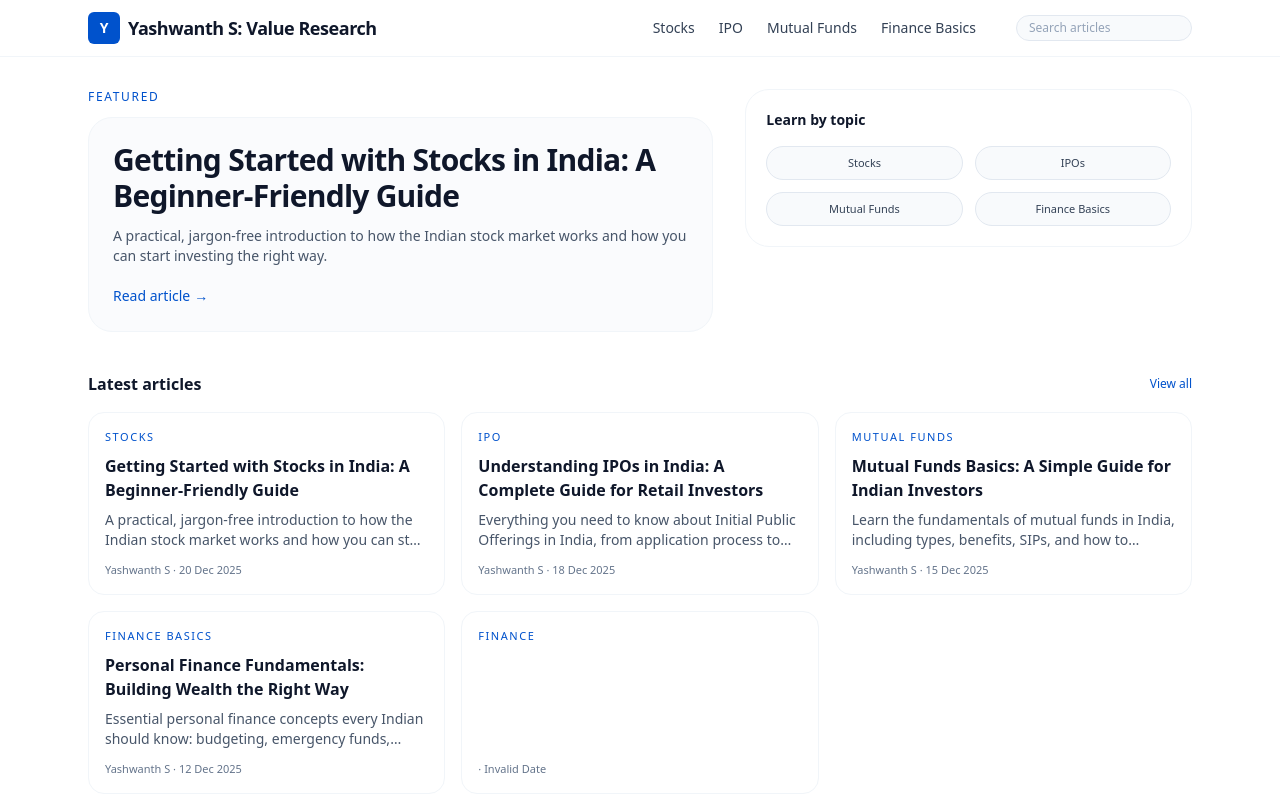
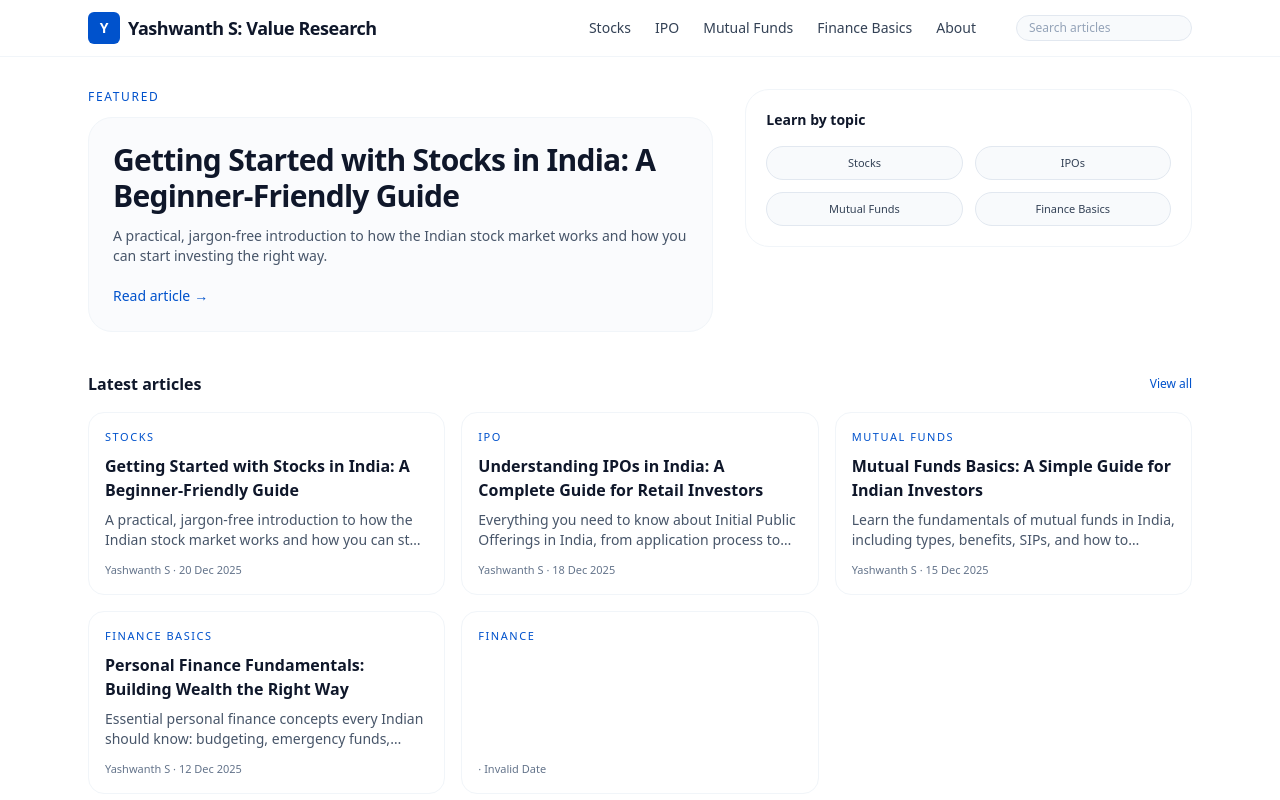
Before and after one commit to Yashwanth1810/YashwanthS_ValueResearch, a Next.js app: page / in a window 1280 px wide. Shown: the top 800 px of the page. Built offline with nearby package versions, Linux system fonts and the light colour scheme.

Commit message:
Fix blog build crash due to undefined MDX fields

```diff
--- a/app/blog/[slug]/page.tsx
+++ b/app/blog/[slug]/page.tsx
@@ -58,7 +58,7 @@ export default async function BlogPostPage({ params }: BlogPageProps) {
           <div>
             <header>
               <p className="text-xs font-medium uppercase tracking-[0.14em] text-brand">
-                {post.frontmatter.category.replace('-', ' ')}
+                {(post.frontmatter.category ?? 'finance').replace('-', ' ')}
               </p>
               <h1 className="mt-2 text-2xl font-semibold tracking-tight text-slate-900 md:text-3xl">
                 {post.frontmatter.title}
--- a/components/Navbar.tsx
+++ b/components/Navbar.tsx
@@ -5,6 +5,7 @@ const categories = [
   { href: '/blog?category=ipo', label: 'IPO' },
   { href: '/blog?category=mutual-funds', label: 'Mutual Funds' },
   { href: '/blog?category=finance-basics', label: 'Finance Basics' },
+  { href: '/about', label: 'About'},
 ];
 
 export function Navbar() {
@@ -19,7 +20,7 @@ export function Navbar() {
             Yashwanth S: Value Research
           </span>
         </Link>
-        <nav className="hidden items-center gap-6 text-sm text-slate-700 md:flex">
+        <nav className="flex items-center gap-6 text-sm text-slate-700 md:flex">
           {categories.map((cat) => (
             <Link
               key={cat.href}
```
